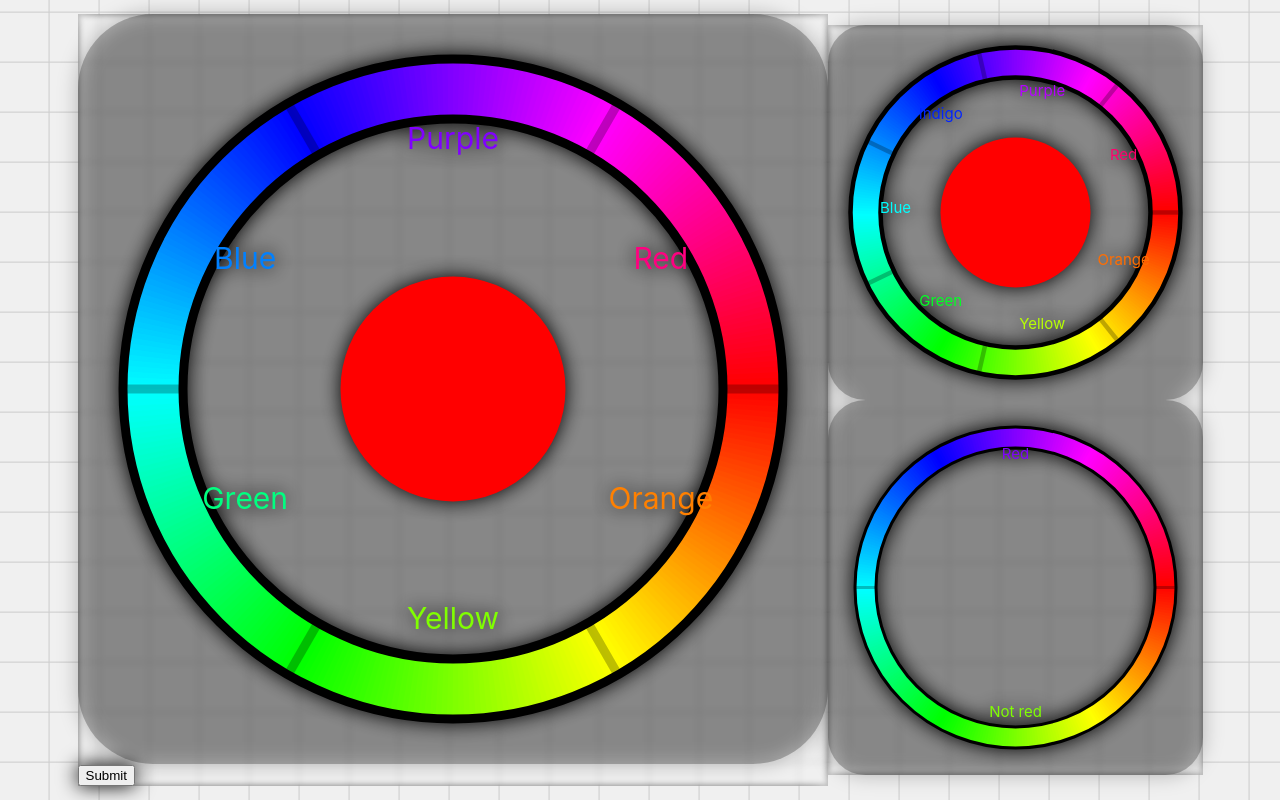
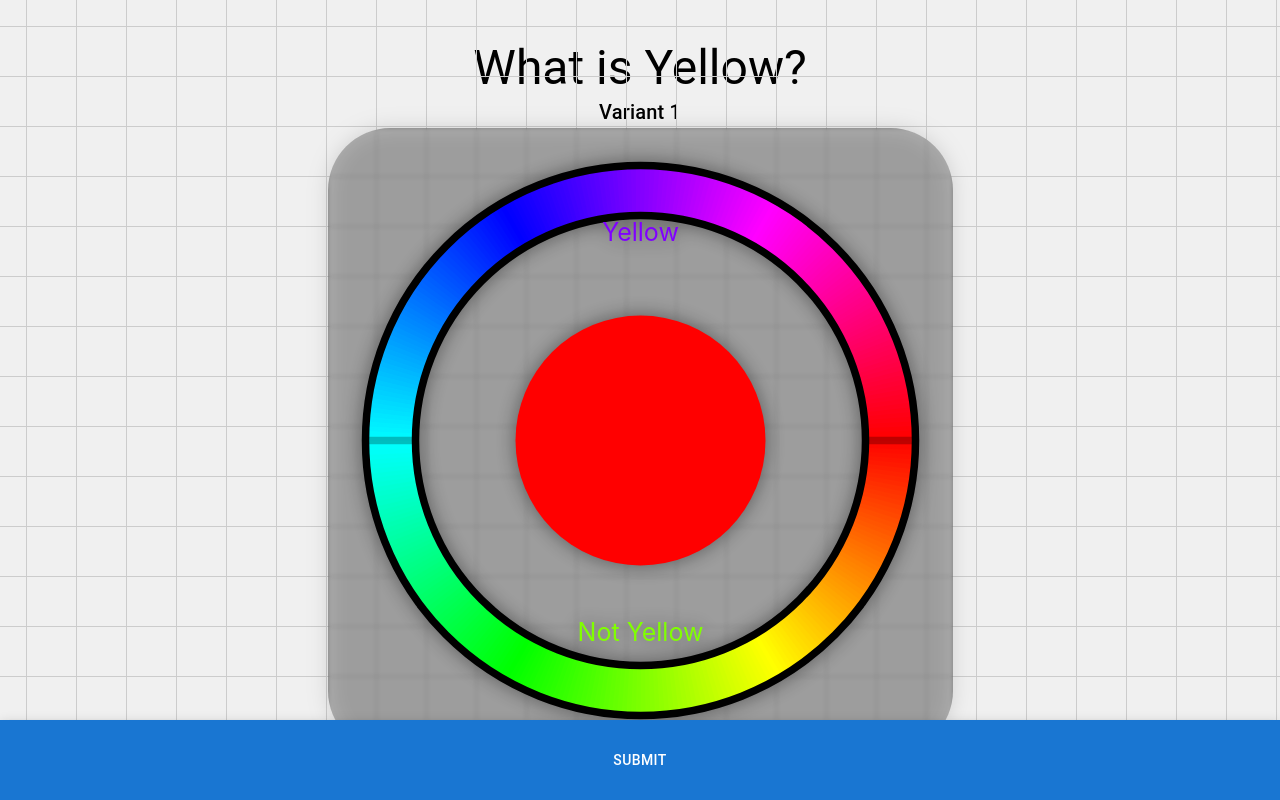
Before and after one commit to Jordan-SFU/WhatIsYellow, a React (Create React App) app in the folder what-is-yellow/: page / in a window 1280 px wide. Built offline with nearby package versions, Linux system fonts and the light colour scheme; the HTML template or start-up script is replaced by a standard one.

Commit message:
did somethong

```diff
--- a/what-is-yellow/package.json
+++ b/what-is-yellow/package.json
@@ -3,7 +3,10 @@
   "version": "0.1.0",
   "private": true,
   "dependencies": {
+    "@emotion/react": "^11.13.0",
+    "@emotion/styled": "^11.13.0",
     "@fseehawer/react-circular-slider": "^2.7.0",
+    "@mui/material": "^5.16.4",
     "@testing-library/jest-dom": "^5.17.0",
     "@testing-library/react": "^13.4.0",
     "@testing-library/user-event": "^13.5.0",
--- a/what-is-yellow/src/App.js
+++ b/what-is-yellow/src/App.js
@@ -1,54 +1,13 @@
 import React from "react";
-import CircularSlider from "./Components/CircularSlider";
+import SliderStages from "./Components/SliderStages";
 import './index.css'; // Import the CSS file
-import { useState } from "react";
-import db from "./Firebase";
-import { onSnapshot, collection, addDoc, setDoc, doc, getDoc } from "firebase/firestore";
 
 function App() {
-  const [sliderValues, setSliderValues] = useState([0, 0, 0, 0, 0, 0]);
-
-  const handleSubmit = async () => {
-    const collectionRef = collection(db, "colour wheel default");
-    const payload = { "color regions": sliderValues };
-
-    await addDoc(collectionRef, payload);
-
-    // get the document with id 'main' and its data
-    const docRef = doc(db, "colour wheel default", "main");
-    const docSnap = await getDoc(docRef);
-
-    let n = docSnap.data().n;
-    let regions = docSnap.data()["color regions"];
-
-    // calculate the new average
-    // TODO: special case for circular average
-    let newRegions = regions.map((region, index) => {
-      return (region * n + sliderValues[index]) / (n + 1);
-    });
-
-    // update the document
-    await setDoc(docRef, { "color regions": newRegions, n: n + 1 });
-  }
-
-  const handleSliderChange = (index, angle) => {
-    const newSliderValues = [...sliderValues];
-    newSliderValues[index] = angle;
-    setSliderValues(newSliderValues);
-  }
-
   return (
     <>
       <div className="container">
         <div className="grid"></div>
-        <div className="slider">
-          <CircularSlider minimumDistance={10} knobRadius={7.5} onChange={handleSliderChange}></CircularSlider>
-          <button onClick={handleSubmit}>Submit</button>
-        </div>
-        <div className="slider">
-          <CircularSlider knobs={7} textValues={["Red", "Orange", "Yellow", "Green", "Blue", "Indigo", "Purple"]} size={1.5} onChange={(index, angle) => {console.log(index, angle);}}></CircularSlider>
-          <CircularSlider knobs={2} textValues={["Red", "Not red"]} size={1.5} thickness={7} centerScale={0} strokeThickness={2} onChange={(index, angle) => {console.log(index, angle);}}></CircularSlider>
-          </div>
+        <SliderStages></SliderStages>
       </div>
     </>
   );
--- a/what-is-yellow/src/Components/CircularSlider.css
+++ b/what-is-yellow/src/Components/CircularSlider.css
@@ -4,29 +4,70 @@
   justify-content: center;
   align-items: center;
   background-color: rgba(0, 0, 0, 0.25);
+  backdrop-filter: blur(2px);
   border-radius: 10%;
+  filter: drop-shadow(0 0 10px rgba(0, 0, 0, 0.5));
 }
 
 @keyframes knobActive {
   0% {
     opacity: 0.25;
-    scale: 1;
   }
   100% {
     opacity: 1;
-    scale: 1.25;
   }
 }
 
 @keyframes knobInactive {
   0% {
     opacity: 1;
+  }
+  100% {
+    opacity: 0.25;
+  }
+}
+
+
+@keyframes knobDragging {
+  0% {
     scale: 1.25;
   }
   100% {
+    scale: 1.5;
+  }
+}
+
+@keyframes knobDraggingEnd {
+  0% {
+    scale: 1.5;
+  }
+  100% {
+    scale: 1.25;
+  }
+}
+
+@keyframes knobDraggingEndNoHover {
+  0% {
+    scale: 1.5;
+    opacity: 1;
+  }
+  100% {
+    scale: 1;
     opacity: 0.25;
-    scale: 1;
   }
+
+}
+
+.knob-dragging {
+  animation: knobDragging 0.3s forwards;
+}
+
+.knob-dragging-end {
+  animation: knobDraggingEnd 0.3s forwards;
+}
+
+.knob-dragging-end-no-hover {
+  animation: knobDraggingEndNoHover 0.3s forwards;
 }
 
 .knob-active {
--- a/what-is-yellow/src/Components/CircularSlider.js
+++ b/what-is-yellow/src/Components/CircularSlider.js
@@ -92,10 +92,15 @@ const CircularSlider = ({ radius = 100, knobRadius = 10, knobs = 6, thickness =
 
   // Calculate the angles for each knob based on even spacing
   useEffect(() => {
-    const angleStep = 360 / knobs;
-    setAngles((prevAngles) =>
-      prevAngles.map((_, index) => angleStep * index)
-    );
+    if(initialPositions.length > 0){
+      setAngles(initialPositions);
+    }
+    else{
+      const angleStep = 360 / knobs;
+      setAngles((prevAngles) =>
+        prevAngles.map((_, index) => angleStep * index)
+      );
+    }
   }, [knobs]);
 
   // Update the center and bounding rect when the size or padding changes
@@ -216,7 +221,9 @@ const CircularSlider = ({ radius = 100, knobRadius = 10, knobs = 6, thickness =
     if (svgRef.current) {
       svgRef.current.addEventListener('wheel', handleWheel);
       return () => {
-        svgRef.current.removeEventListener('wheel', handleWheel);
+        if (svgRef.current) {
+          svgRef.current.removeEventListener('wheel', handleWheel);
+        }
       };
     }
   }, [hoveredIndex]);
@@ -300,41 +307,37 @@ const CircularSlider = ({ radius = 100, knobRadius = 10, knobs = 6, thickness =
 
   // Draw the knobs and hex values
   const knobElements = knobPositions.map((pos, index) => {
-    //const color = hslToHex(pos.angle, 100, 50);
-
-    console.log(`index: ${index}, activeIndex: ${activeIndex}, hoveredIndex: ${hoveredIndex}, previousActiveIndex: ${previousActiveIndex}, lastHovered: ${lastHovered}`);
     let className = "";
-    if (activeIndex === index || hoveredIndex === index) {
+    // hovered, not dragging
+    if (hoveredIndex === index && activeIndex === null) {
       className = "knob-active";
-    } else if ((previousActiveIndex === index && activeIndex === null) || (lastHovered === index && hoveredIndex === null && activeIndex !== index)) {
+    }
+    // dragging
+    else if (activeIndex === index) {
+      className = "knob-dragging";
+    }
+    // stop dragging, still hovered
+    else if (previousActiveIndex === index && activeIndex === null && hoveredIndex === index) {
+      className = "knob-dragging-end";
+    }
+    // stop dragging, not hovered
+    else if (previousActiveIndex === index && activeIndex === null && hoveredIndex !== index && lastHovered === null) {
+      className = "knob-dragging-end-no-hover";
+    }
+    else if (previousActiveIndex === index && activeIndex === null && hoveredIndex !== index) {
       className = "knob-inactive";
-    } else{
+    }
+    // just stopped hovering
+    else if (previousActiveIndex === null && activeIndex === null && hoveredIndex === index) {
+      className = "knob-dragging-end-no-hover";
+    }
+    // default
+    else {
       className = "knob";
     }
 
     return (
       <g key={index}>
-        {/* <text
-          x={center.x + (radius - thickness * 2) * Math.cos(degToRad(pos.angle))}
-          y={center.y + (radius - thickness * 2) * Math.sin(degToRad(pos.angle))}
-          fontSize={10 * size}
-          fill="black"
-          style={{ userSelect: 'none' }}
-          textAnchor="middle"
-        >
-          {color}
-        </text>
-        <text
-          x={center.x + (radius + thickness * 2) * Math.cos(degToRad(pos.angle))}
-          y={center.y + (radius + thickness * 2) * Math.sin(degToRad(pos.angle))}
-          fontSize={10 * size}
-          fill="black"
-          style={{ userSelect: 'none' }}
-          textAnchor="middle"
-        >
-          {Math.round(pos.angle)}
-        </text> */}
-
         <line
           x1={center.x + (radius - thickness) * Math.cos(degToRad(pos.angle))}
           y1={center.y + (radius - thickness) * Math.sin(degToRad(pos.angle))}
@@ -359,29 +362,6 @@ const CircularSlider = ({ radius = 100, knobRadius = 10, knobs = 6, thickness =
           pointerEvents={'bounding-box'}
           style={{ cursor: 'pointer' }}
         />
-
-        {/* <circle
-          cx={center.x + (radius - thickness) * Math.cos(degToRad(pos.angle))}
-          cy={center.y + (radius - thickness) * Math.sin(degToRad(pos.angle))}
-          r={strokeThickness}
-          fill="black"
-          strokeWidth={strokeThickness}
-          onMouseDown={handleMouseDown(index)}
-          onMouseEnter={handleMouseEnter(index)}
-          onMouseLeave={handleMouseLeave(index)}
-        />
-
-        <circle
-          id={"outerCircle" + index}
-          cx={center.x + (radius + thickness) * Math.cos(degToRad(pos.angle))}
-          cy={center.y + (radius + thickness) * Math.sin(degToRad(pos.angle))}
-          r={strokeThickness}
-          fill="black"
-          strokeWidth={strokeThickness}
-          onMouseDown={handleMouseDown(index)}
-          onMouseEnter={handleMouseEnter(index)}
-          onMouseLeave={handleMouseLeave(index)}
-        /> */}
       </g>
     );
   });
--- /dev/null
+++ b/what-is-yellow/src/Components/SliderStages.js
@@ -0,0 +1,107 @@
+import CircularSlider from "./CircularSlider";
+import SubmitBar from "./SubmitBar";
+import '../index.css'; // Import the CSS file
+import { useState } from "react";
+import db from "../Firebase";
+import { onSnapshot, collection, addDoc, setDoc, doc, getDoc } from "firebase/firestore";
+import React from "react";
+import { MobileStepper, Button, Typography } from "@mui/material/";
+
+const SliderStages = () => {
+  const [sliderValues, setSliderValues] = useState({
+    stage1: [0, 0],
+    stage2: [0, 0],
+    stage3: [0, 0, 0],
+    stage4: [0, 0, 0, 0],
+    stage5: [0, 0, 0, 0, 0],
+    stage6: [0, 0, 0, 0, 0, 0]
+  });
+  const [activeStep, setActiveStep] = useState(0);
+
+  const handleNext = () => {
+    setActiveStep((prevActiveStep) => prevActiveStep + 1);
+  };
+
+  const handleBack = () => {
+    setActiveStep((prevActiveStep) => prevActiveStep - 1);
+  };
+
+  const handleSubmit = async () => {
+    const collectionRef = collection(db, "colour wheel default");
+    const payload = { "color regions": sliderValues };
+
+    await addDoc(collectionRef, payload);
+
+    const docRef = doc(db, "colour wheel default", "main");
+    const docSnap = await getDoc(docRef);
+
+    let n = docSnap.data().n;
+    let regions = docSnap.data()["color regions"];
+
+    let newRegions = Object.keys(regions).reduce((acc, key) => {
+      acc[key] = regions[key].map((region, index) => {
+        return (region * n + sliderValues[key][index]) / (n + 1);
+      });
+      return acc;
+    }, {});
+
+    await setDoc(docRef, { "color regions": newRegions, n: n + 1 });
+  };
+
+  const handleSliderChange = (stage, index, angle) => {
+    setSliderValues((prevValues) => {
+      const newStageValues = [...prevValues[stage]];
+      newStageValues[index] = angle;
+      return { ...prevValues, [stage]: newStageValues };
+    });
+  };
+
+  const stages = [
+    <CircularSlider key="stage1" size={2.5} onChange={(angle, index) => handleSliderChange('stage1', index, angle)} knobs={2} textValues={["Yellow", "Not Yellow"]} />,
+    <CircularSlider key="stage2" size={2.5} onChange={(angle, index) => handleSliderChange('stage2', index, angle)} knobs={6} />,
+    <CircularSlider key="stage3" size={2.5} onChange={(angle, index) => handleSliderChange('stage3', index, angle)} knobs={7} textValues={["Red", "Orange", "Yellow", "Green", "Blue", "Indigo", "Purple"]}/>,
+    <div style={{filter:
+        <filter>
+            <feColorMatrix
+                id="protanopiaColourMatrix"
+                type="matrix"
+                values=".56667 .43333 0      0 0
+                        .55833 .44167 0      0 0
+                        0      .24167 .75833 0 0
+                        0      0      0      1 0" />
+        </filter>
+    }}><CircularSlider key="stage4" size={2.5} onChange={(angle, index) => handleSliderChange('stage4', index, angle)} knobs={6} /></div>,
+    <CircularSlider key="stage5" size={2.5} onChange={(angle, index) => handleSliderChange('stage5', index, angle)} knobs={6} />,
+    <CircularSlider key="stage6" size={2.5} onChange={(angle, index) => handleSliderChange('stage6', index, angle)} knobs={6} />
+  ];
+
+  return (
+    <div style={{ display: 'flex', flexDirection: 'column', height: '100vh' }}>
+      <Typography variant="h3" style={{ textAlign: 'center', marginTop: '5vh' }}>What is Yellow?</Typography>
+      <Typography variant="h6" style={{ textAlign: 'center'}}>Variant {activeStep + 1}</Typography>
+      <div style={{ flex: 1, display: 'flex', justifyContent: 'center', alignItems: 'center' }}>
+        {stages[activeStep]}
+      </div>
+      <MobileStepper
+        steps={6}
+        activeStep={activeStep}
+        color="primary"
+        position="static"
+        style={{ justifyContent: 'center', alignItems: 'center', marginBottom: '10vh' }}
+        nextButton={
+          <Button onClick={handleNext} disabled={activeStep === 5}>
+            Next
+          </Button>
+        }
+        backButton={
+          <Button onClick={handleBack} disabled={activeStep === 0}>
+            Back
+          </Button>
+        }
+      />
+      <SubmitBar onSubmit={handleSubmit} style={{ position: 'fixed', bottom: 0, width: '100%' }} />
+    </div>
+  );
+}
+
+export default SliderStages;
--- /dev/null
+++ b/what-is-yellow/src/Components/SubmitBar.js
@@ -0,0 +1,13 @@
+import { AppBar, Toolbar, Typography, Button } from "@mui/material/";
+
+const SubmitBar = () => {
+  return (
+    <AppBar position="fixed" style={{ top: 'auto', bottom: 0, height: '10vh', justifyContent: 'center', alignItems: 'center' }}>
+      <Toolbar>
+        <Button color="inherit">Submit</Button>
+      </Toolbar>
+    </AppBar>
+  );
+}
+
+export default SubmitBar;
--- a/what-is-yellow/src/index.css
+++ b/what-is-yellow/src/index.css
@@ -31,7 +31,7 @@ code {
   background-size: 50px 50px;
   background-image: linear-gradient(to right, #cccccc 1px, transparent 1px),
                     linear-gradient(to bottom, #cccccc 1px, transparent 1px);
-  animation: scrollGrid 10s linear infinite;
+  animation: scrollGrid 20s linear infinite;
   position: absolute;
   top: 0;
   left: 0;
@@ -43,12 +43,12 @@ code {
     transform: translate(0, 0);
   }
   100% {
-    transform: translate(-50%, -50%);
+    transform: translate(-1000px, -1000px);
   }
 }
 
 .slider {
-  position: relative;
-  filter: drop-shadow(0 0 10px rgba(0, 0, 0, 1));
-  backdrop-filter: blur(3px);
+  justify-content: center;
+  align-items: center;
+  border-radius: 10%;
 }
```
Also changed, not shown: 1 other file (tests, documents, lock files or other folders).
